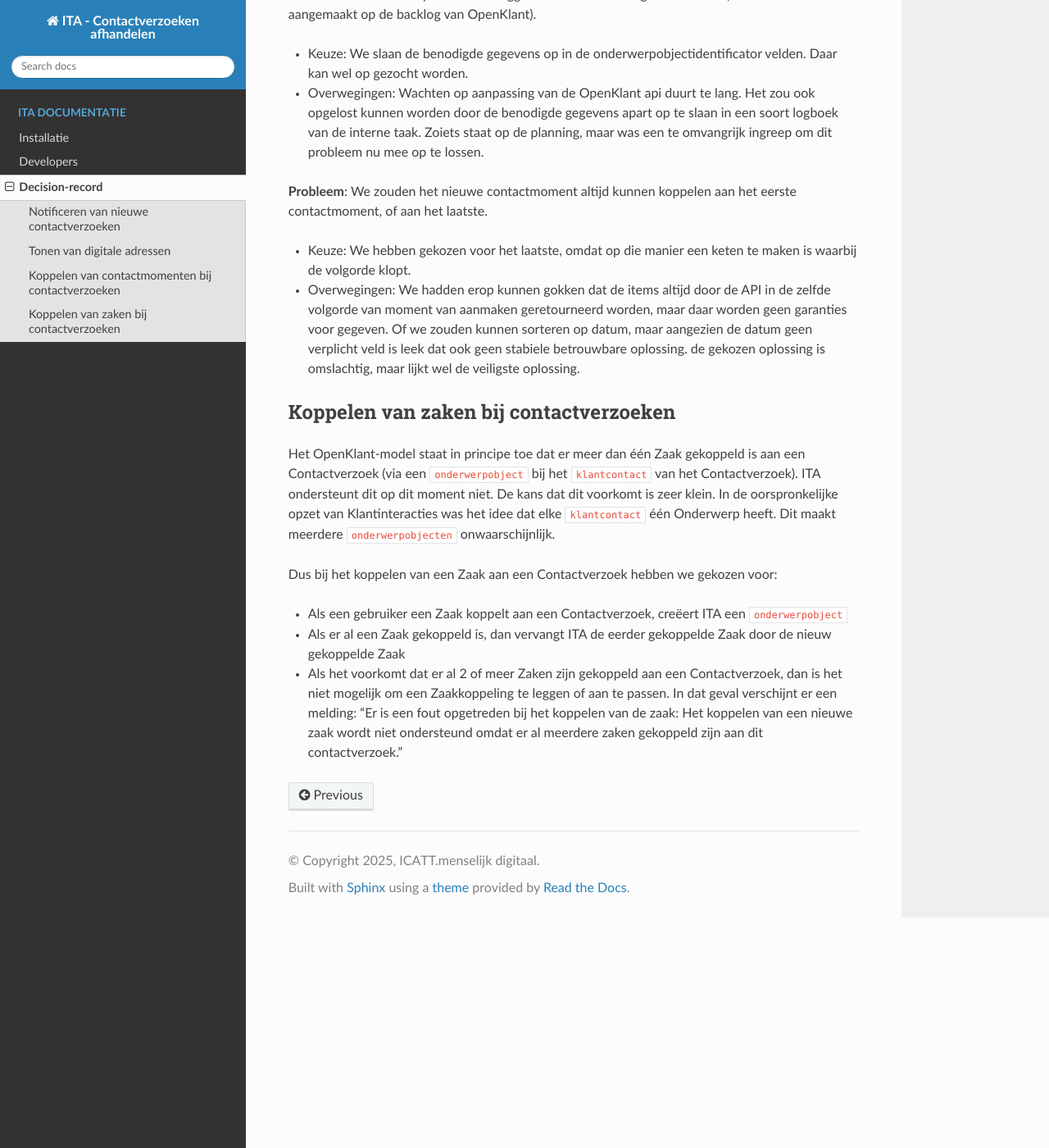
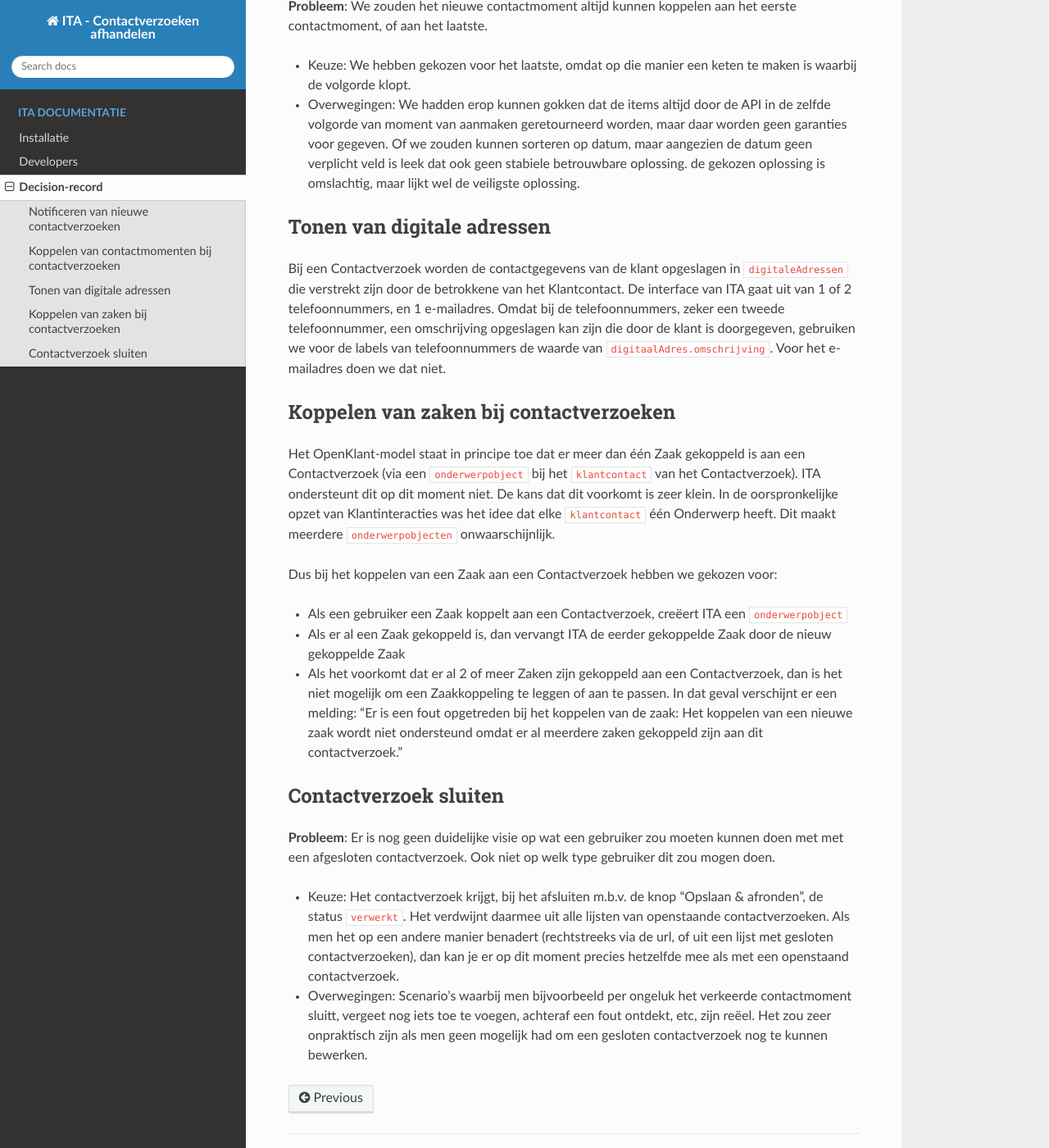
Before and after one commit to Interne-Taak-Afhandeling/.github, a Sphinx documentation site: the page built from docs/decision-record/index.rst, in a window 1280 px wide and 1400 px high, scrolled down 1044 px. Shown: the whole window at 82% size. Built offline with Sphinx 7.4.7 and the Read the Docs theme 3.1.0, drawn with Linux system fonts in a browser that asks for light colours; pages that are not in the unit, such as notebooks, are missing from menus; some of the changed text lies outside the part shown.

Commit message:
fix decision record

```diff
--- a/docs/decision-record/index.rst
+++ b/docs/decision-record/index.rst
@@ -35,6 +28,12 @@
 * Overwegingen: We hadden erop kunnen gokken dat de items altijd door de API in de zelfde volgorde van moment van aanmaken geretourneerd worden, maar daar worden geen garanties voor gegeven. Of we zouden kunnen sorteren op datum, maar aangezien de datum geen verplicht veld is leek dat ook geen stabiele betrouwbare oplossing. de gekozen oplossing is omslachtig, maar lijkt wel de veiligste oplossing.
 
 
+Tonen van digitale adressen
+---------------------------------
+
+Bij een Contactverzoek worden de contactgegevens van de klant opgeslagen in ``digitaleAdressen`` die verstrekt zijn door de betrokkene van het Klantcontact.
+De interface van ITA gaat uit van 1 of 2 telefoonnummers, en 1 e-mailadres.
+Omdat bij de telefoonnummers, zeker een tweede telefoonnummer, een omschrijving opgeslagen kan zijn die door de klant is doorgegeven, gebruiken we voor de labels van telefoonnummers de waarde van ``digitaalAdres.omschrijving``. Voor het e-mailadres doen we dat niet.
 
 Koppelen van zaken bij contactverzoeken
 ---------------------------------------------
@@ -46,3 +45,12 @@
 * Als een gebruiker een Zaak koppelt aan een Contactverzoek, creëert ITA een ``onderwerpobject``
 * Als er al een Zaak gekoppeld is, dan vervangt ITA de eerder gekoppelde Zaak door de nieuw gekoppelde Zaak
 * Als het voorkomt dat er al 2 of meer Zaken zijn gekoppeld aan een Contactverzoek, dan is het niet mogelijk om een Zaakkoppeling te leggen of aan te passen. In dat geval verschijnt er een melding: "Er is een fout opgetreden bij het koppelen van de zaak: Het koppelen van een nieuwe zaak wordt niet ondersteund omdat er al meerdere zaken gekoppeld zijn aan dit contactverzoek."
+
+Contactverzoek sluiten
+---------------------------------------------
+
+**Probleem**: Er is nog geen duidelijke visie op wat een gebruiker zou moeten kunnen doen met met een afgesloten contactverzoek. Ook niet op welk type gebruiker dit zou mogen doen.
+
+* Keuze: Het contactverzoek krijgt, bij het afsluiten m.b.v. de knop "Opslaan & afronden", de status ``verwerkt``. Het verdwijnt daarmee uit alle lijsten van openstaande contactverzoeken. Als men het op een andere manier benadert (rechtstreeks via de url, of uit een lijst met gesloten contactverzoeken), dan kan je er op dit moment precies hetzelfde mee als met een openstaand contactverzoek.
+
+* Overwegingen: Scenario's waarbij men bijvoorbeeld per ongeluk het verkeerde contactmoment sluitt, vergeet nog iets toe te voegen, achteraf een fout ontdekt, etc, zijn reëel. Het zou zeer onpraktisch zijn als men geen mogelijk had om een gesloten contactverzoek nog te kunnen bewerken.
```
Also changed, not shown: other parts of docs/decision-record/index.rst (+1 -8 lines).
